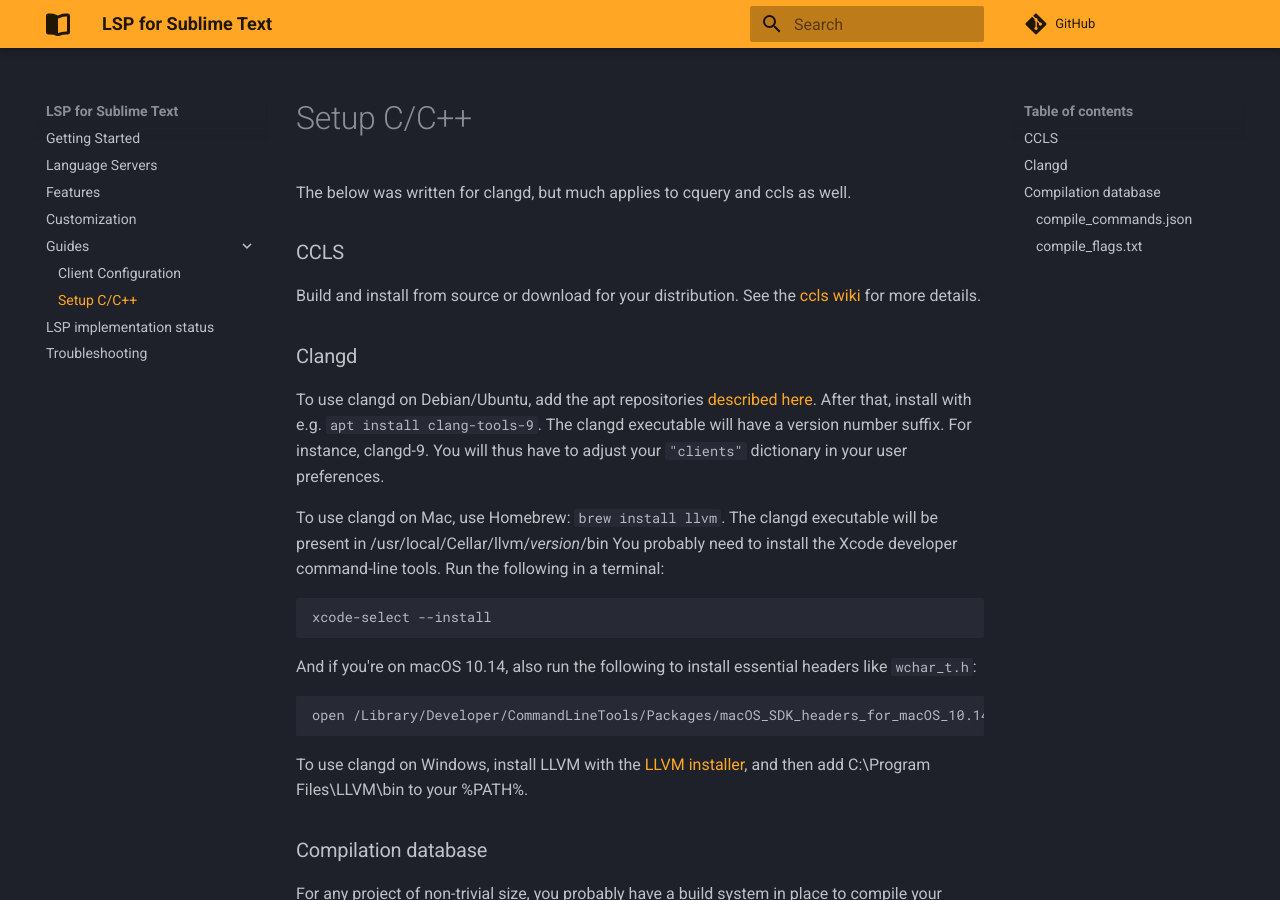
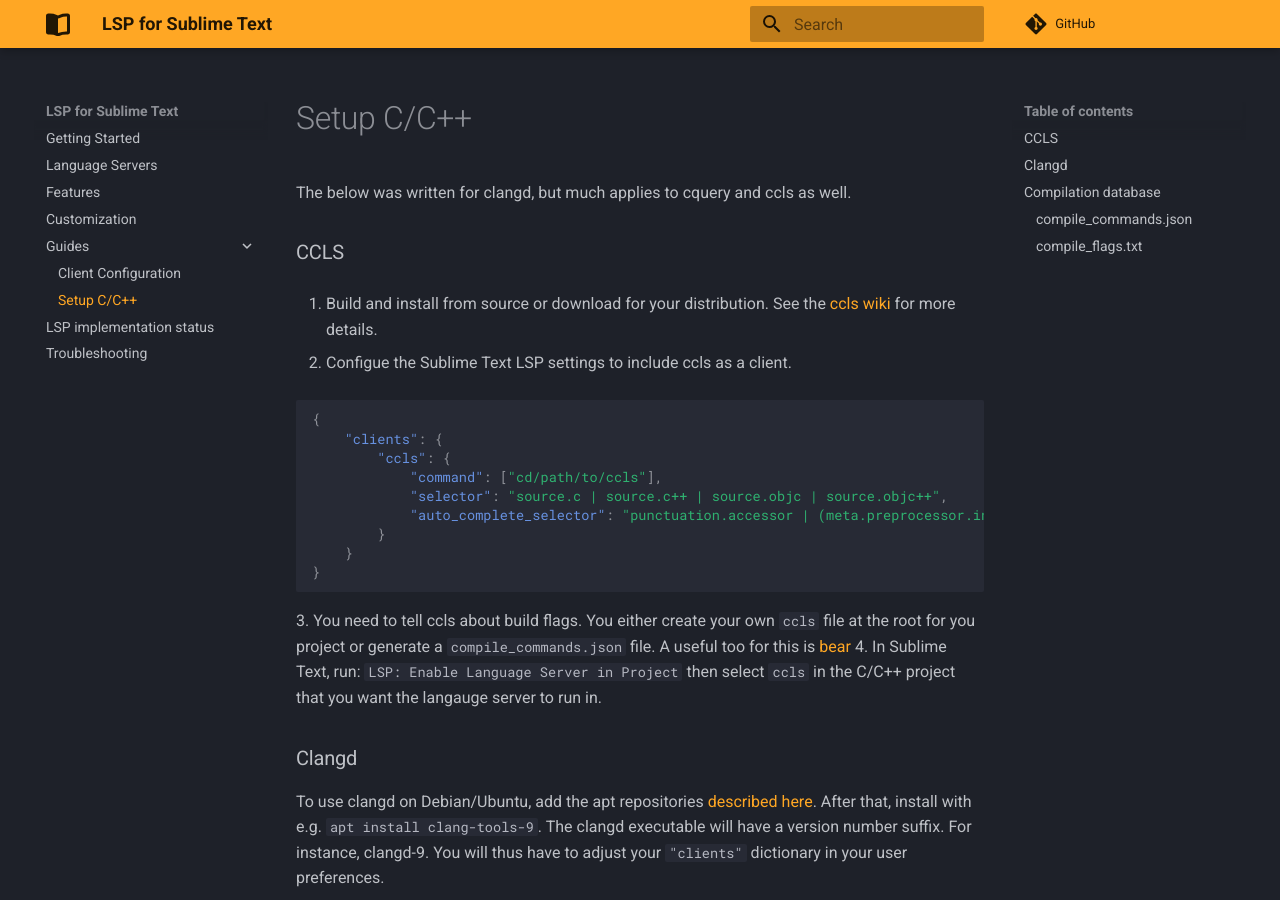
Before and after one commit to sublimelsp/LSP, an MkDocs documentation site: the page built from docs/src/guides/cplusplus.md, in a window 1280 px wide and 900 px high. Built offline with MkDocs 1.6.1 and Material for MkDocs 9.7.7, drawn with Linux system fonts in a browser that asks for light colours; comment, search, counter and statistics services are not loaded.

Commit message:
Added more detailed ccls instructions

````diff
--- a/docs/src/guides/cplusplus.md
+++ b/docs/src/guides/cplusplus.md
@@ -4,8 +4,26 @@
 
 ### CCLS
 
-Build and install from source or download for your distribution.
+1. Build and install from source or download for your distribution.
 See the [ccls wiki](https://github.com/MaskRay/ccls/wiki/Build) for more details.
+
+2. Configue the Sublime Text LSP settings to include ccls as a client.
+
+```json
+{
+    "clients": {
+        "ccls": {
+            "command": ["cd/path/to/ccls"],
+            "selector": "source.c | source.c++ | source.objc | source.objc++",
+            "auto_complete_selector": "punctuation.accessor | (meta.preprocessor.include string - punctuation.definition.string.end)"
+        }
+    }
+}
+```
+3. You need to tell ccls about build flags. You either create your own `ccls` file at the root for you project or generate a `compile_commands.json` file. A useful too for this is [bear](https://github.com/rizsotto/Bear)
+4. In Sublime Text, run: `LSP: Enable Language Server in Project` then select `ccls` in the C/C++ project that you want the langauge server to run in.
+
+
 
 ### Clangd
 
````
